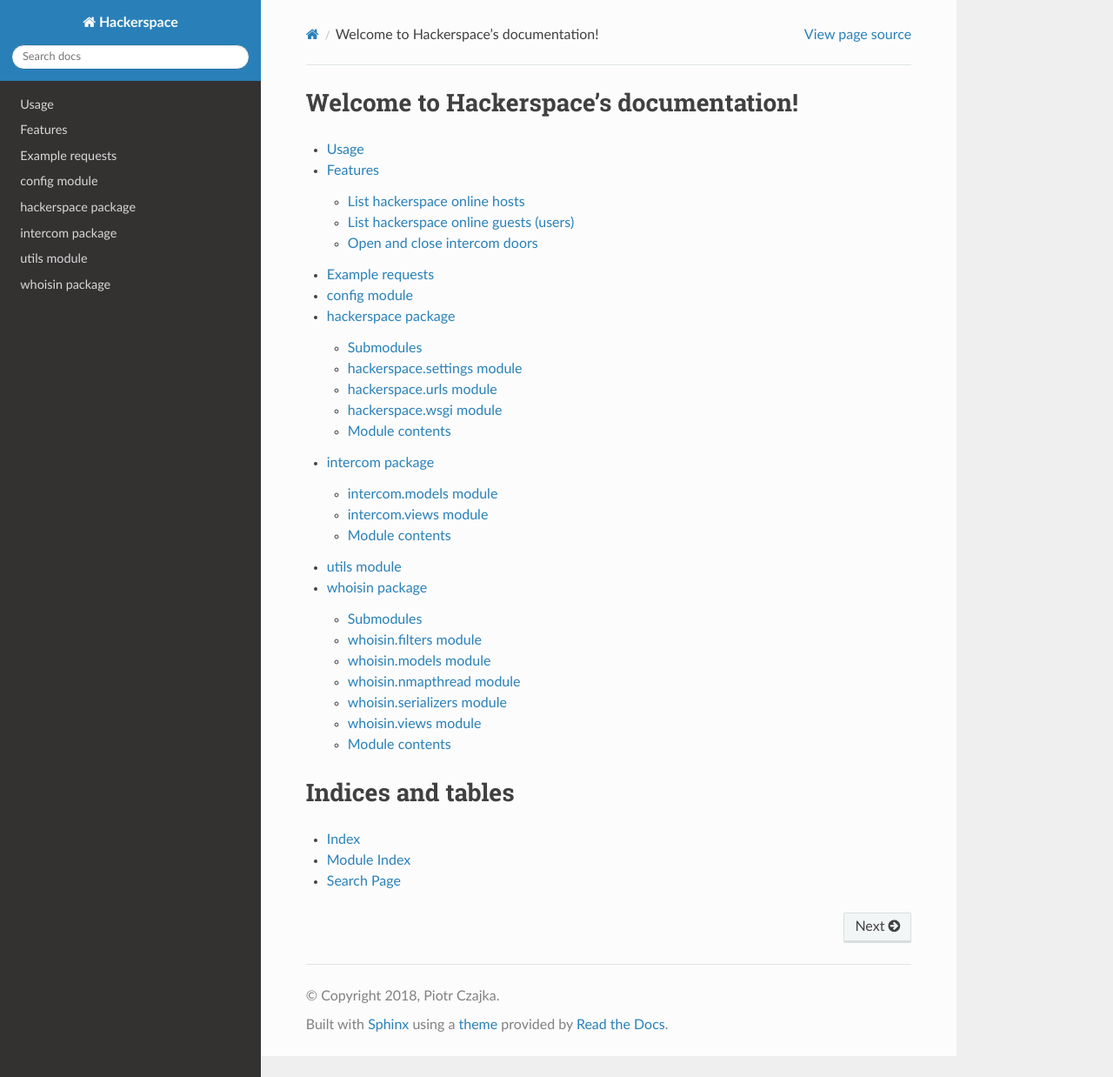
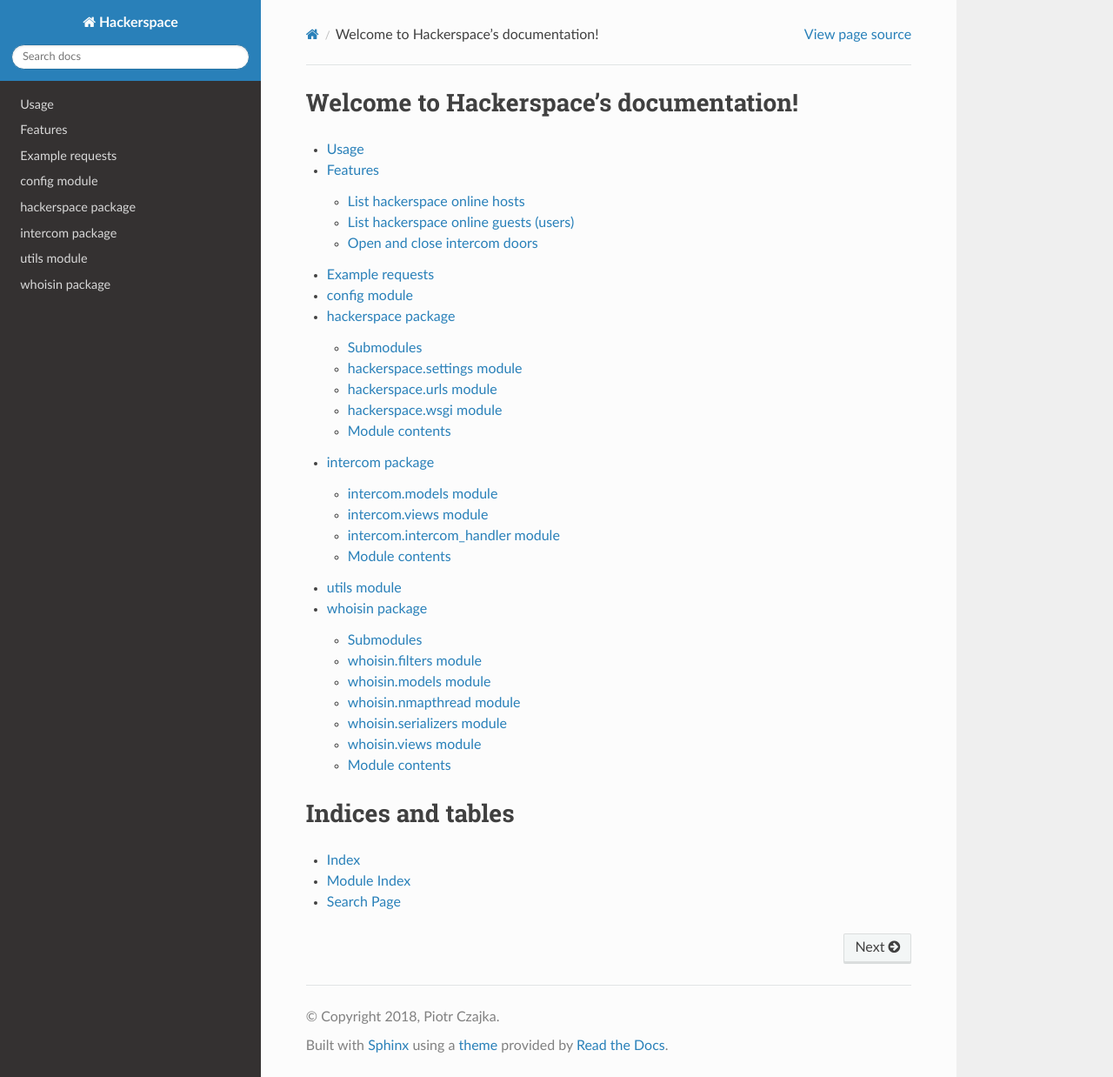
Before and after one commit to Ginkooo/hackerspace, a Sphinx documentation site: the page built from docs/index.rst, in a window 1280 px wide and 1238 px high. Shown: the whole window at 87% size. Built offline with Sphinx 7.4.7 and the Read the Docs theme 2.0.0, drawn with Linux system fonts in a browser that asks for light colours; the version number could not be read and is left out.

Commit message:
Configured sphinx to include documentation from intercom_handler

```diff
--- a/docs/modules/intercom.rst
+++ b/docs/modules/intercom.rst
@@ -17,6 +17,14 @@ intercom.views module
     :undoc-members:
     :show-inheritance:
 
+intercom.intercom_handler module
+--------------------------------
+
+.. automodule:: intercom.intercom_handler
+    :members:
+    :undoc-members:
+    :show-inheritance:
+
 
 Module contents
 ---------------
```
